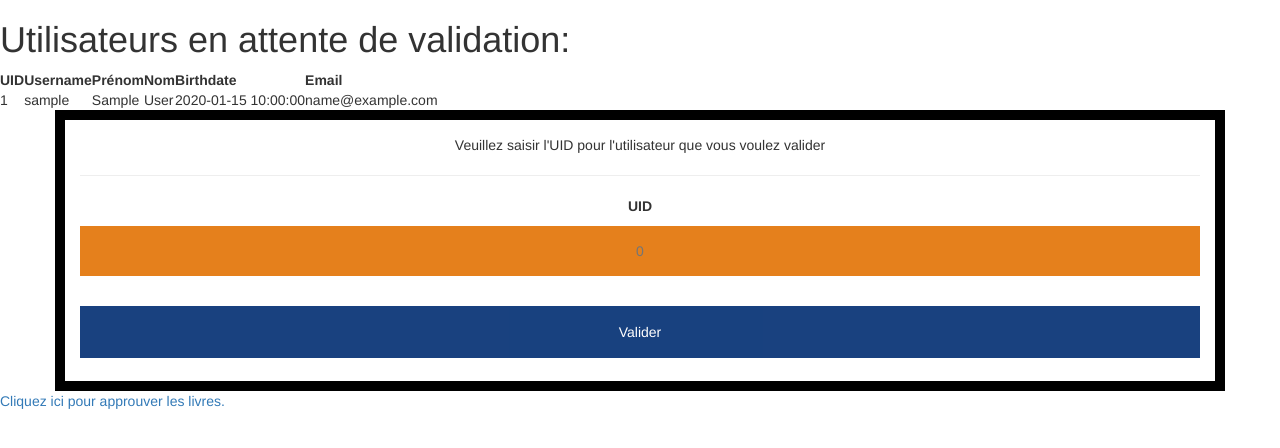
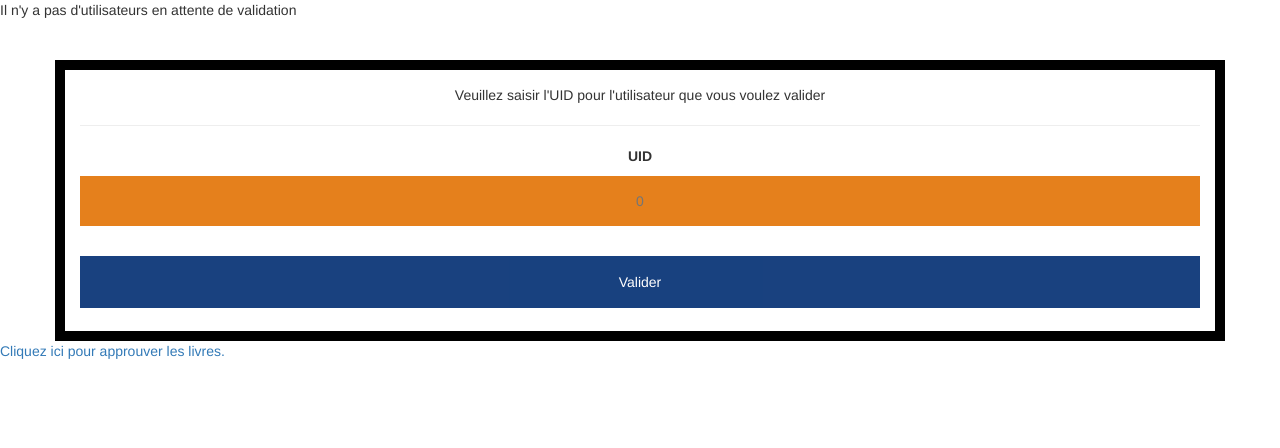
Before and after one commit to Adam-Agoumi/Projet_Web_Dynamique, a PHP site: page /approve_bis.php in a window 1280 px wide. Shown: the top 448 px of the page. Run offline with PHP 8.4, Linux system fonts and the light colour scheme; tables that the repository leaves empty or names only in its code hold one stand-in row (values such as "Sample post").

Commit message:
Approve et register css CODE_REVIEW_FIX

```diff
--- a/Layout/approve_bis.php
+++ b/Layout/approve_bis.php
@@ -14,10 +14,10 @@
         <?php
             $connection = null;
             require '../script/bdd_users_connect.php';
-            $sql = "SELECT User_id, Username, FirstName, LastName, Birthdate, Email FROM user WHERE approbation = 0";
+            $sql = "SELECT User_id, Username, FirstName, LastName, Birthdate, Email FROM user WHERE Approved = '0'";
             $result = $connection->query($sql);
             if($result->rowCount() == 0){
-                echo "Il n'y a pas de livres en attente de validation";
+                echo "Il n'y a pas d'utilisateurs en attente de validation";
             }else{
                 echo "<h1>Utilisateurs en attente de validation:</h1>\n";
 
@@ -44,7 +44,9 @@
                 echo "\n</table>\n";
             }
         ?>
-
+        <br>
+        <br>
+        <br>
         <div id="userIDForm">
             <form action="../Layout/approve_user.php" method="post">
                 <div class="container">
--- a/assets/css/register.css
+++ b/assets/css/register.css
@@ -51,3 +51,19 @@ a{
     text-align: center;
     padding: 16px;
 }
+
+table, th, td {
+    border: 2px solid #002D72;
+}
+
+table {
+    width: 100%;
+}
+
+th {
+    height: 50px;
+}
+
+td {
+    height: 25px;
+}
```
Also changed, not shown: Layout/approve_user.php (+10 -3 lines). Lines whose indentation alone changed are shown as unchanged.
